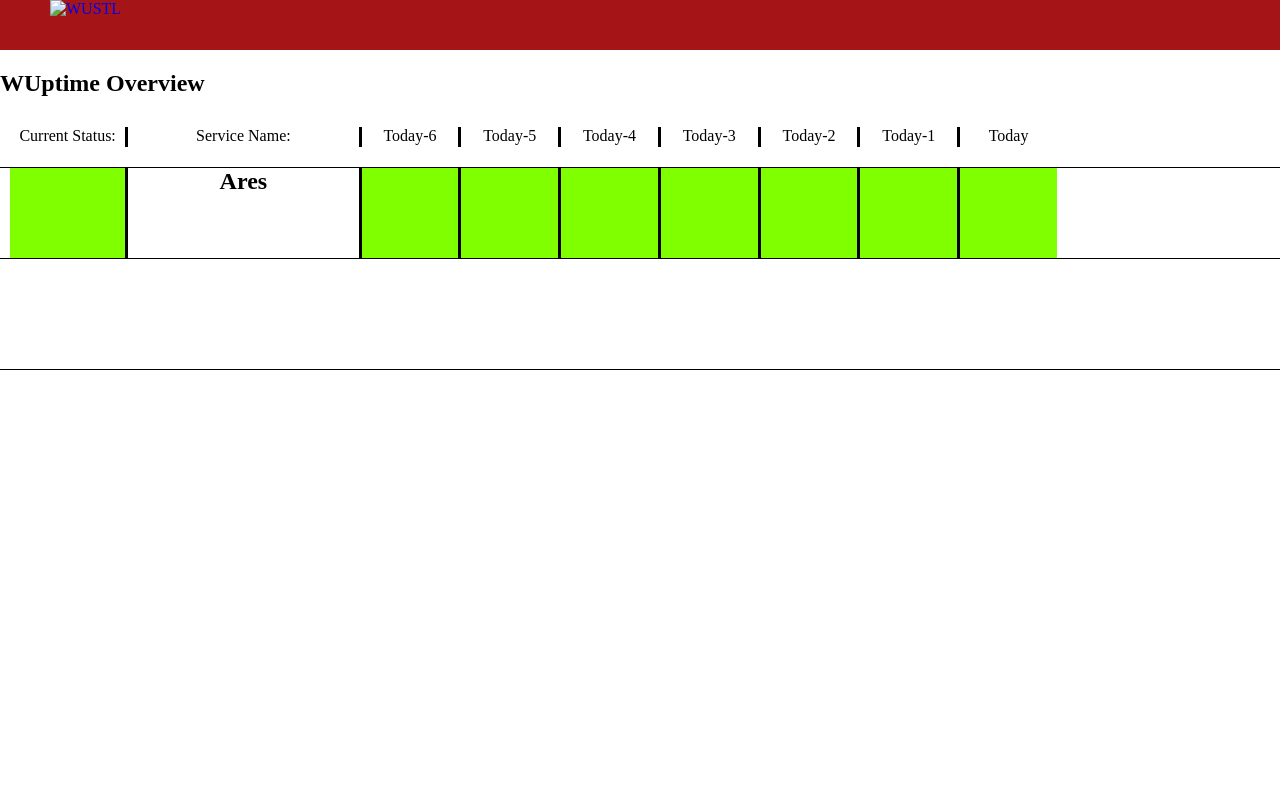
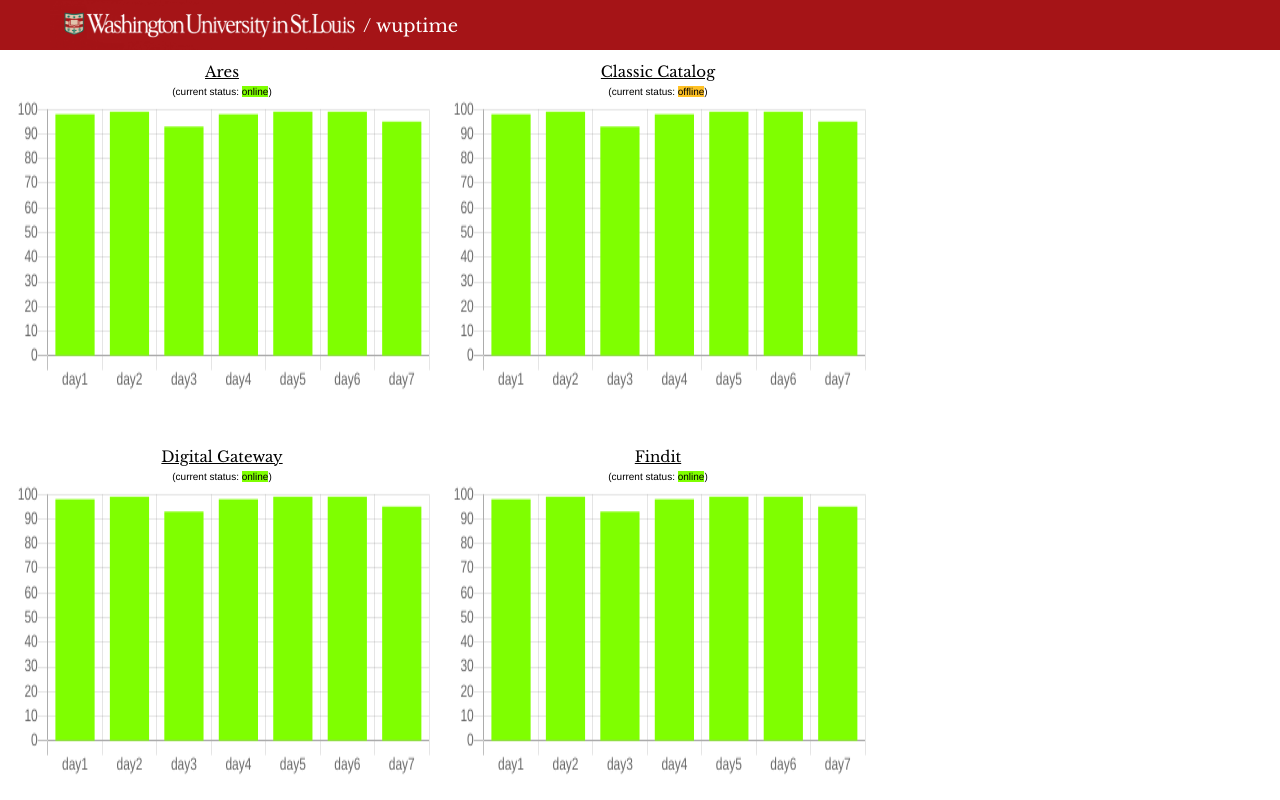
Before and after one commit to brenden-sweetman/Uptime_Site, a plain HTML site: page index.html in a window 1280 px wide. Shown: the top 800 px of the page. Drawn offline with nearby package versions, Linux system fonts and the light colour scheme.

Commit message:
chart.js is nice

```diff
--- a/css/style.css
+++ b/css/style.css
@@ -8,8 +8,8 @@
 }
 
 #header {
-  position: fixed;
-  top: 0;
+  margin: 0;
+  padding: 0;
   width: 100%;
   height: 50px;
   background-color: rgb(165, 20, 23);
@@ -22,97 +22,58 @@
   height: 50px;
 }
 
-#wrapper {
-  position: fixed;
-  top: 50px;
+h2 {
+  position: absolute;
+  left: 363px;
+  top: 15px;
+  height: 35px;
+  margin: 0;
+  padding: 0;
+  color: white;
+  font-family: "Libre Baskerville", "Times New Roman", serif;
+  font-size: 18px;
+  font-weight: lighter;
+}
+
+#services_wrapper {
   width: 100%;
+  margin: 12px;
   height: 100%;
 }
 
-#legend {
-  width: 100%;
-  height: 20px;
-  min-width: 600px;
-  margin: 20px 0 0 0;
-  padding: 10px 10px 20px 10px;
-  border-bottom: 1px solid black;
-}
-
-#legend_current {
-  width: 9%;
-  height: 100%;
-  float: left;
-  text-align: center;
-  border-right: 3px solid black;
-}
-
-#legend_name {
-  width: 18%;
-  height: 100%;
-  float: left;
+.service {
+  display: inline-block;
+  margin: 0 12px 48px 0;
   text-align: center;
 }
 
-#legend_week {
-  width: 63%;
-  height: 100%;
-  float: left;
-  text-align: center;
-}
-
-.legend_day {
-  width: 12%;
-  height: 100%;
-  float: left;
-  text-align: center;
-  border-left: 3px solid black;
-}
-
-.service {
-  width: 100%;
-  height: 90px;
-  min-width: 600px;
-  margin: 0 0 20px 0;
-  padding: 0 10px 0 10px;
-  border-bottom: 1px solid black;
-}
-
-.service_header {
-  width: 100%;
-  height: 100%;
+.service_name {
+  margin: 0;
+  padding: 0;
+  font-family: "Libre Baskerville", "Times New Roman", serif;
+  font-size: 15px;
+  font-weight: lighter;
+  text-decoration: underline;
 }
 
 .current_status {
-  width: 9%;
-  height: 100%;
-  background-color: #7fff00;
-  float: left;
-  border-right: 3px solid black;
+  font-size: 10px;
+  font-family: Helvetica, "Helvetica", sans-serif;
 }
 
-.service_name {
-  width: 18%;
-  height: 100%;
-  text-align: center;
-  font-size: 24px;
-  font-weight: bold;
-  float: left;
+.status {
+  background-color: #7FFF00;
 }
 
-.week_history {
-  width: 63%;
-  height: 100%;
-  float: left;
+.service_chart {
+  width: 420px;
+  height: 300px;
 }
 
-.day_status {
-  width: 12%;
-  height: 100%;
-  float: left;
-  background-color: #7fff00;
-  border-left: 3px solid black;
+#footer {
+  margin: 0;
+  padding: 0;
+  width: 100%;
+  height: 75px;
+  background-color: rgb(165, 20, 23);
 }
-
-.service_details {
-
-}
--- a/index.html
+++ b/index.html
@@ -7,100 +7,22 @@
     <script src="https://cdnjs.cloudflare.com/ajax/libs/Chart.js/2.7.2/Chart.min.js"></script>
   <!-- STYLE -->
     <link type="text/css" rel="stylesheet" href="css/style.css" />
+    <link href="https://fonts.googleapis.com/css?family=Libre+Baskerville" rel="stylesheet">
   </head>
 
   <body>
     <div id="header">
-      <a href="https://wustl.edu/"><img id="logo" src="img/logo.png" alt="WUSTL" /></a>
+      <a href="https://wustl.edu/"><img id="logo" src="img/logo_white.png" alt="WUSTL" /></a>
+      <h2> / wuptime</h2>
     </div>
 
-    <div id="wrapper">
-      <h2>WUptime Overview</h2>
+    <div id="services_wrapper">
 
-      <div id="legend">
-        <div id="legend_current">
-          Current Status:
-        </div>
+    </div> <!-- end services -->
 
-        <div id="legend_name">
-          Service Name:
-        </div>
+    <div id="footer">
 
-        <div id="legend_week">
-          <div class="legend_day">
-            Today-6
-          </div>
-
-          <div class="legend_day">
-            Today-5
-          </div>
-
-          <div class="legend_day">
-            Today-4
-          </div>
-
-          <div class="legend_day">
-            Today-3
-          </div>
-
-          <div class="legend_day">
-            Today-2
-          </div>
-
-          <div class="legend_day">
-            Today-1
-          </div>
-
-          <div class="legend_day">
-            Today
-          </div>
-        </div>
-      </div>
-
-      <div id="service1" class="service">
-        <div class="service_header">
-          <div class="current_status">
-          </div>
-
-          <div class="service_name">
-            Ares
-          </div>
-
-          <div class="week_history">
-            <div class="day_status">
-            </div>
-
-            <div class="day_status">
-            </div>
-
-            <div class="day_status">
-            </div>
-
-            <div class="day_status">
-            </div>
-
-            <div class="day_status">
-            </div>
-
-            <div class="day_status">
-            </div>
-
-            <div class="day_status">
-            </div>
-          </div>
-        </div>
-
-        <div class="service_details">
-          <canvas class="chart"></canvas>
-        </div>
-      </div>
-
-      <div id="service2" class="service">
-        <div class="service_details">
-          <canvas class="chart"></canvas>
-        </div>
-      </div>
-    </div> <!-- end wrapper -->
+    </div>
 
   <!-- SCRIPTS -->
     <script src="js/main.js"></script>
--- a/js/main.js
+++ b/js/main.js
@@ -2,47 +2,118 @@
 var services = [
   {
     name: 'Ares',
+    id: 'ares',
     domain: 'ares.wustl.edu',
-    ip: '128.252.67.118'
+    ip: '128.252.67.118',
+    status: 'online'
   }, {
     name: 'Classic Catalog',
+    id: 'classic_catalog',
     domain: 'catalog.wustl.edu',
-    ip: '128.252.67.17'
+    ip: '128.252.67.17',
+    status: 'offline'
   }, {
-    name: 'Digital Gateway (DLXS)',
+    name: 'Digital Gateway',
+    id: 'digital_gateway',
     domain: 'digital.wustl.edu',
-    ip: '128.252.67.14'
+    ip: '128.252.67.14',
+    status: 'online'
   }, {
     name: 'Findit',
+    id: 'findit',
     domain: '',
-    ip: ''
+    ip: '',
+    status: 'online'
   }, {
     name: 'Illiad',
+    id: 'illiad',
     domain: 'illiad.wustl.edu',
-    ip: '128.252.67.41'
+    ip: '128.252.67.41',
+    status: 'online'
   }, {
     name: 'Libguides',
+    id: 'libguides',
     domain: 'libguides.wustl.edu',
-    ip: '52.54.77.227'
+    ip: '52.54.77.227',
+    status: 'online'
   }, {
     name: 'OCLC WorldCat',
+    id: 'worldcat',
     domain: 'www.worldcat.org',
-    ip: '132.174.0.31'
+    ip: '132.174.0.31',
+    status: 'online'
   }, {
     name: 'Primo',
+    id: 'primo',
     domain: 'wash-primo.hosted.exlibrisgroup.com',
-    ip: '66.151.7.251'
+    ip: '66.151.7.251',
+    status: 'online'
   }, {
     name: 'Repository (Samvera)',
+    id: 'sam_repo',
     domain: 'repository.wustl.edu',
-    ip: '128.252.67.231'
+    ip: '128.252.67.231',
+    status: 'online'
   }, {
     name: 'Streaming Video (Samvera)',
+    id: 'sam_video',
     description: 'streamingvideo.wustl.edu',
-    ip: '128.252.67.8'
+    ip: '128.252.67.8',
+    status: 'online'
   }
 ];
 
 /***** EVENT LISTENERS *****/
 
 /***** FUNCTIONS ******/
+function loadChart(service) {
+  new Chart($('#' + service.id +'_chart'), {
+    type: 'bar',
+    data: {
+      labels: ['day1', 'day2', 'day3', 'day4', 'day5', 'day6', 'day7'],
+      datasets: [
+        {
+          label: 'Uptime (%)',
+          backgroundColor: ['#7FFF00', '#7FFF00', '#7FFF00', '#7FFF00', '#7FFF00', '#7FFF00', '#7FFF00'],
+          data: [98, 99, 93, 98, 99, 99, 95],
+        }
+      ]
+    },
+    options: {
+      legend: { display: false },
+      title: {
+        display: false,
+      },
+      scales: {
+        yAxes: [{
+          ticks: {
+            suggestedMin: 0,
+            suggestedMax: 100
+          }
+        }]
+      }
+    }
+  });
+}
+
+function greenOrangeGrad() {
+
+}
+
+
+/***** MAIN RUN *****/
+services.forEach( function (service) {
+  $('#services_wrapper').append('\
+    <div class="service">\
+      <h3 class="service_name">' + service.name +'</h3>\
+      <span class="current_status">(current status: <span class="status" id="' + service.id + '_status">' + service.status + '</span>)</span>\
+      <canvas class="service_chart" id="' + service.id + '_chart"></canvas>\
+    </div>\
+  ');
+
+  if(service.status === 'offline') {
+    $('#' + service.id + '_status').css('background-color', '#FFC125');
+  }
+
+  loadChart(service);
+});
```
Also changed, not shown: img/logo_white.png (added), 1 other file.
